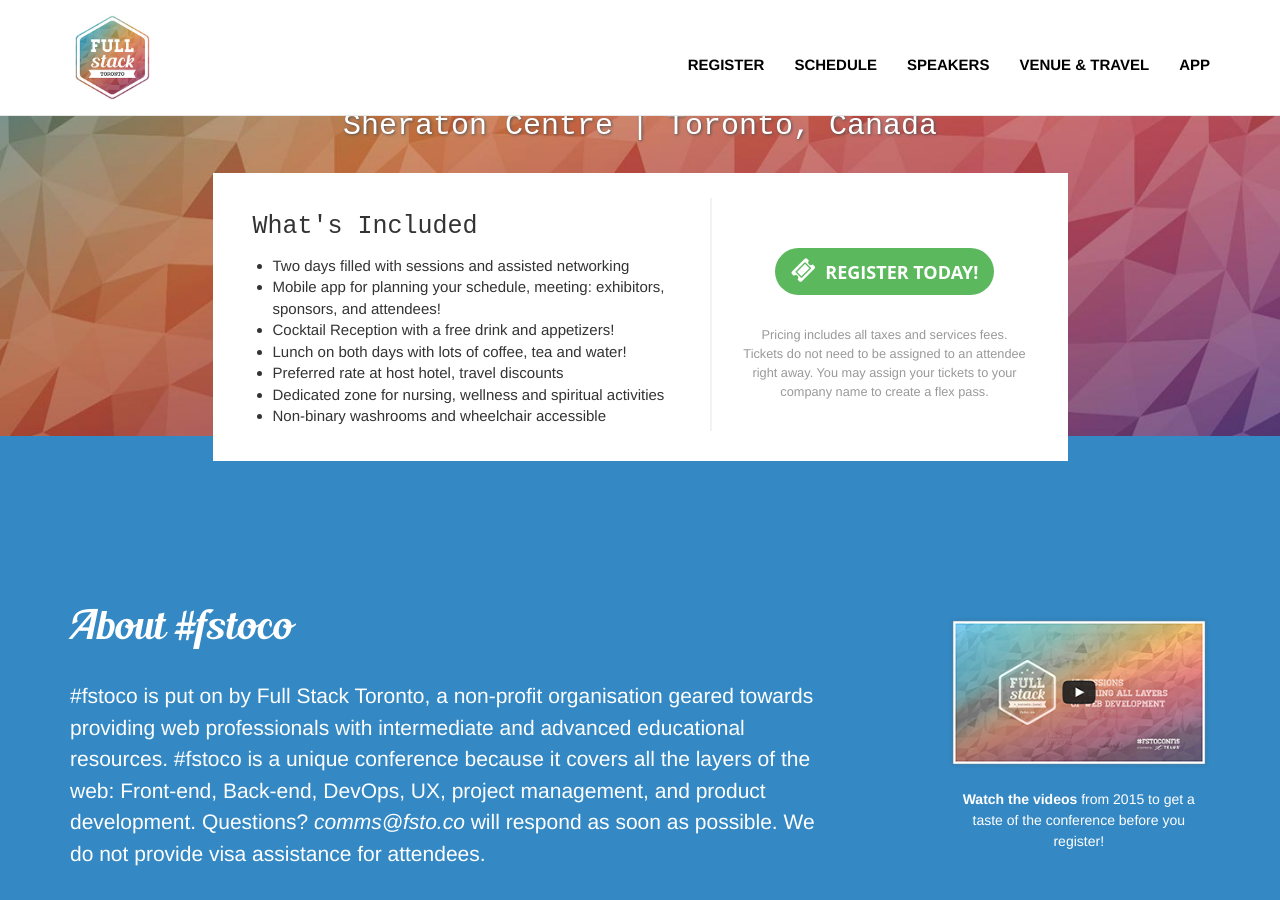
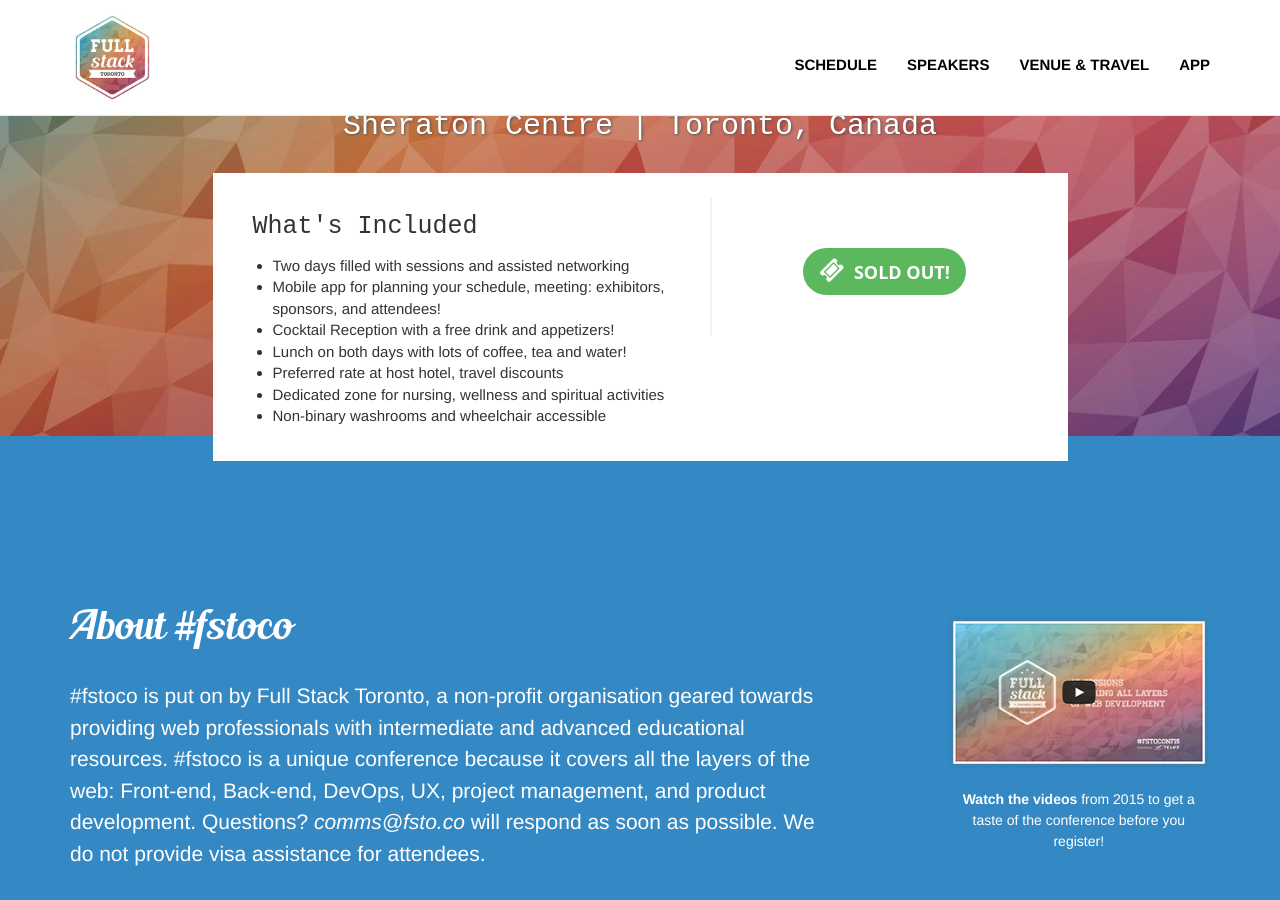
Before and after one commit to fullstackto/fstoco2016, a Jekyll site: the page built from index.html, in a window 1280 px wide and 900 px high, scrolled down 353 px. Built offline with Jekyll 4.4.1, drawn with Linux system fonts in a browser that asks for light colours.

Commit message:
remove reg

```diff
--- a/_includes/big_header.html
+++ b/_includes/big_header.html
@@ -24,9 +24,8 @@
 						</ul>
 					</div>
 					<div class="col-lg-5 col-md-5 col-sm-12 col-xs-12 right">
-						<a class="btn btn-success btn-lg" href="https://ti.to/fullstackto/2016" target="_blank"><i class="fa fa-ticket"></i>
-							<span>Register Today!</span></a>
-						<p class="greytext small">Pricing includes all taxes and services fees. Tickets do not need to be assigned to an attendee right away. You may assign your tickets to your company name to create a flex pass.</p>
+						<a class="btn btn-success btn-lg" href="#" target="_blank"><i class="fa fa-ticket"></i>
+							<span>Sold Out!</span></a>
 					</div>
 				</div>
 			</div>
--- a/_includes/nav.html
+++ b/_includes/nav.html
@@ -14,9 +14,6 @@
         <!-- Collect the nav links, forms, and other content for toggling -->
         <div class="collapse navbar-collapse" id="bs-example-navbar-collapse-1">
             <ul class="nav navbar-nav navbar-right">
-                <li>
-                     <a href="https://ti.to/fullstackto/2016" target="_blank">Register</a>
-                </li>
                 <li>
                     <a href="/schedule">Schedule</a>
                 </li>
--- a/index.html
+++ b/index.html
@@ -88,8 +88,7 @@
 		</div>
 	</div>
 	<div class="row paper">
-		<a href="/speakers" class="btn btn-info btn-lg">See All 34 Speakers</a> <a class="btn btn-success btn-lg" href="https://ti.to/fullstackto/2016" target="_blank"><i class="fa fa-ticket"></i>
-			<span>Register Today!</span></a>
+		<a href="/speakers" class="btn btn-info btn-lg">See All 34 Speakers</a>
 	</div>
 	</div>
 </section>
```
Also changed, not shown: tv/index.html (+18 -2 lines).
